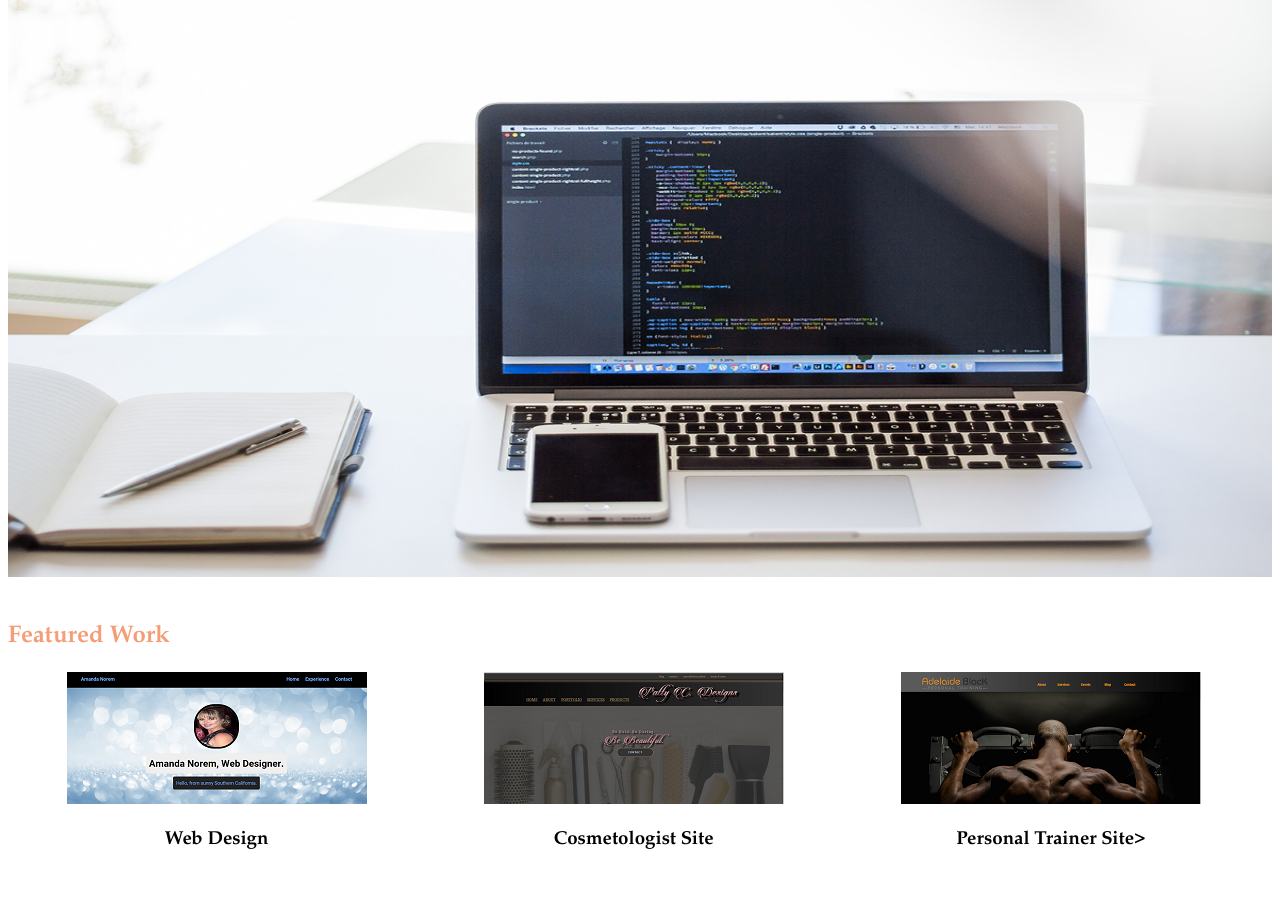
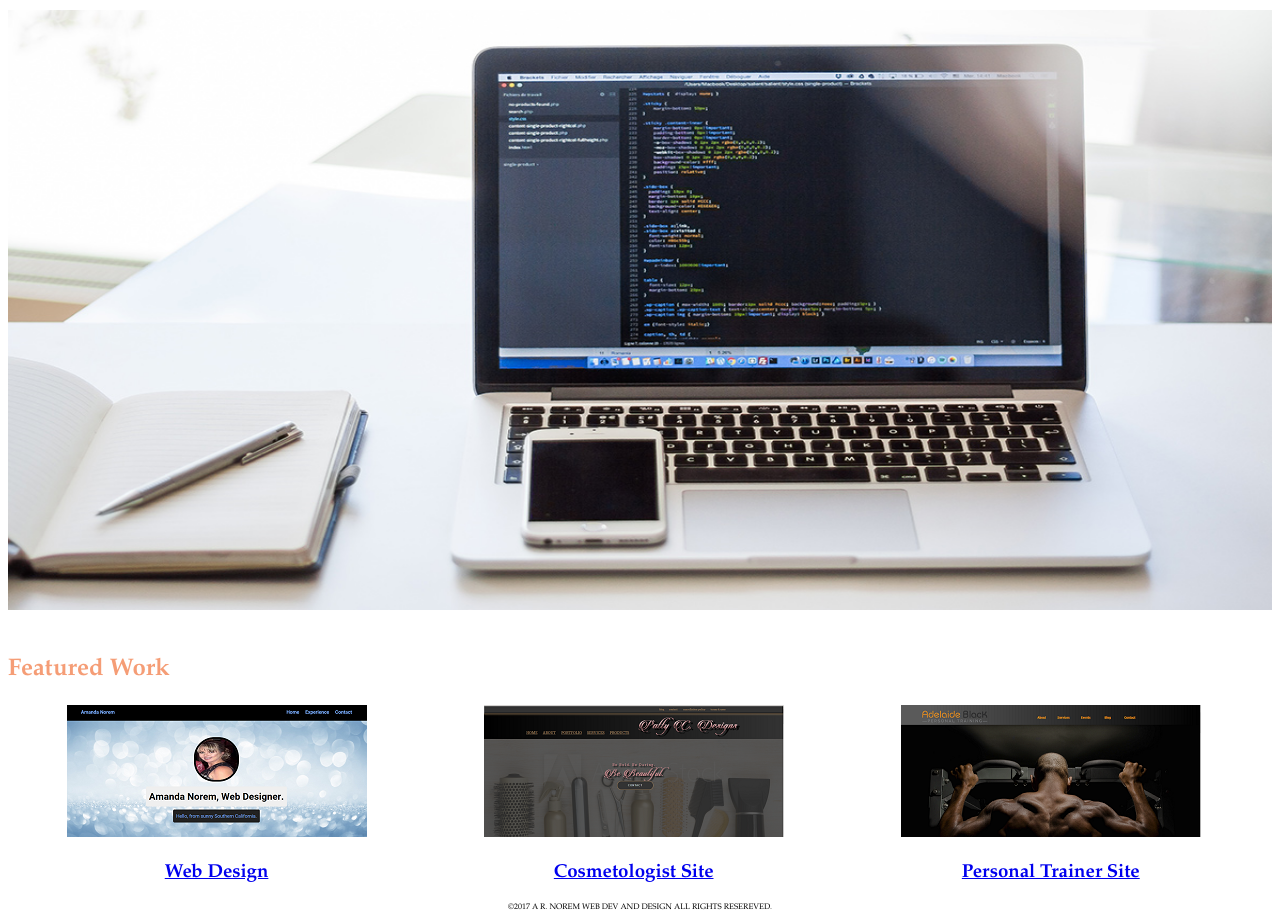
Before and after one commit to amandanorem/build-a-portfolio-for-udacity, a plain HTML site: page index.html in a window 1280 px wide. Shown: the part 103-1023 px from the top of the page. Before the commit the page ends 972 px from the top, so only its background shows below. Drawn offline with Linux system fonts and the light colour scheme.

Commit message:
Final Project Upload
This is the finalized project uploaded and ready for review

```diff
--- a/index.html
+++ b/index.html
@@ -2,31 +2,35 @@
 <html>
   <head>
     <meta charset="utf-8">
+    <meta name="viewport" content="width=device-width, initial-scale=1.0">
     <link rel="stylesheet" href="styles.css">
     <title>A R. Web Dev &amp; Design Portfolio</title>
   </head>
   <body>
-    <img src="logo2.png" alt="A R. Web Dev &amp; Design Logo" class="logo">
+    <img src="logo3.png" alt="A R. Web Dev &amp; Design Logo" class="logo">
     <header class="main-header">Amanda R. Norem</header>
     <h4 class="main-header">FRONT-END DEVELOPER</h4>
 
-    <img src="images/frontend.jpg" alt="A photo of front-end coding."class="main-photo">
+    <img src="images/frontend2.png" alt="A photo of front-end coding."class="main-photo">
    <section>
      <h1>Featured Work</h1>
    </section>
    <div>
     <article class="mock-site">
       <div><img src="images/mocksite.png" alt="A photo of a mock site Amanda first made"></div>
-      <h3>Web Design</h3>
+      <a href="https://github.com/amandanorem/Project-1--Personal-Profile-Page" target="_blank"><h3>Web Design</h3></a>
     </article>
     <article class="mock-site">
       <div><img src="images/hairsite.png" alt="A photo of a site Amanda is made for a cosmetologist"></div>
-      <h3>Cosmetologist Site</h3>
+      <a href="http://pattyc.businesscatalyst.com/" target="_blank"><h3>Cosmetologist Site</h3></a>
     </article>
     <article class="mock-site">
       <div><img src="images/trainersite.png" alt="A photo of a site Amanda made for a trainer"></div>
-      <h3>Personal Trainer Site></h3>
+      <a href="images/trainer.jpeg" target="_blank"><h3>Personal Trainer Site</h3></a>
     </article>
   </div>
+  <div>
+    <footer>
+      &COPY;2017 A R. Norem Web Dev and Design All Rights Resereved.
   </body>
 </html>
--- a/styles.css
+++ b/styles.css
@@ -1,5 +1,13 @@
 body {
   font-family: Goudy Old Style, Garamond, Big Caslon, Times New Roman, serif;
+}
+
+footer {
+  text-align: center;
+  text-transform: uppercase;
+  font-size: .5em;
+  font-weight: light;
+  padding-top: 20px;
 }
 
 logo {
@@ -31,6 +39,7 @@ h1 {
    width: 100%;
    max-height: 600px;
    padding-bottom: 20px;
+   padding-top: 20px;
 }
 
 .mock-site {
```
Also changed, not shown: images/frontend2.png (added), images/trainer.jpeg (added), logo3.png (added).
